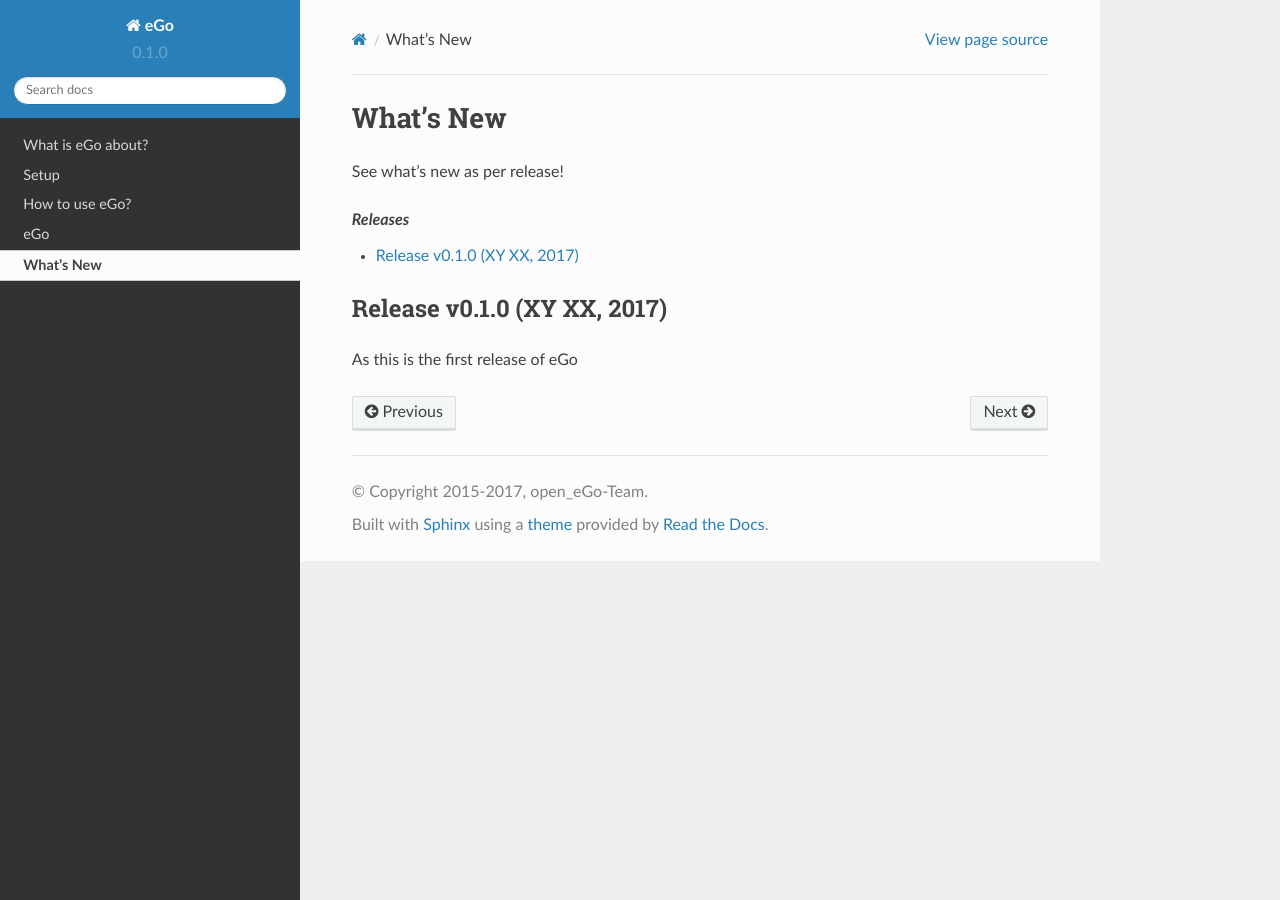
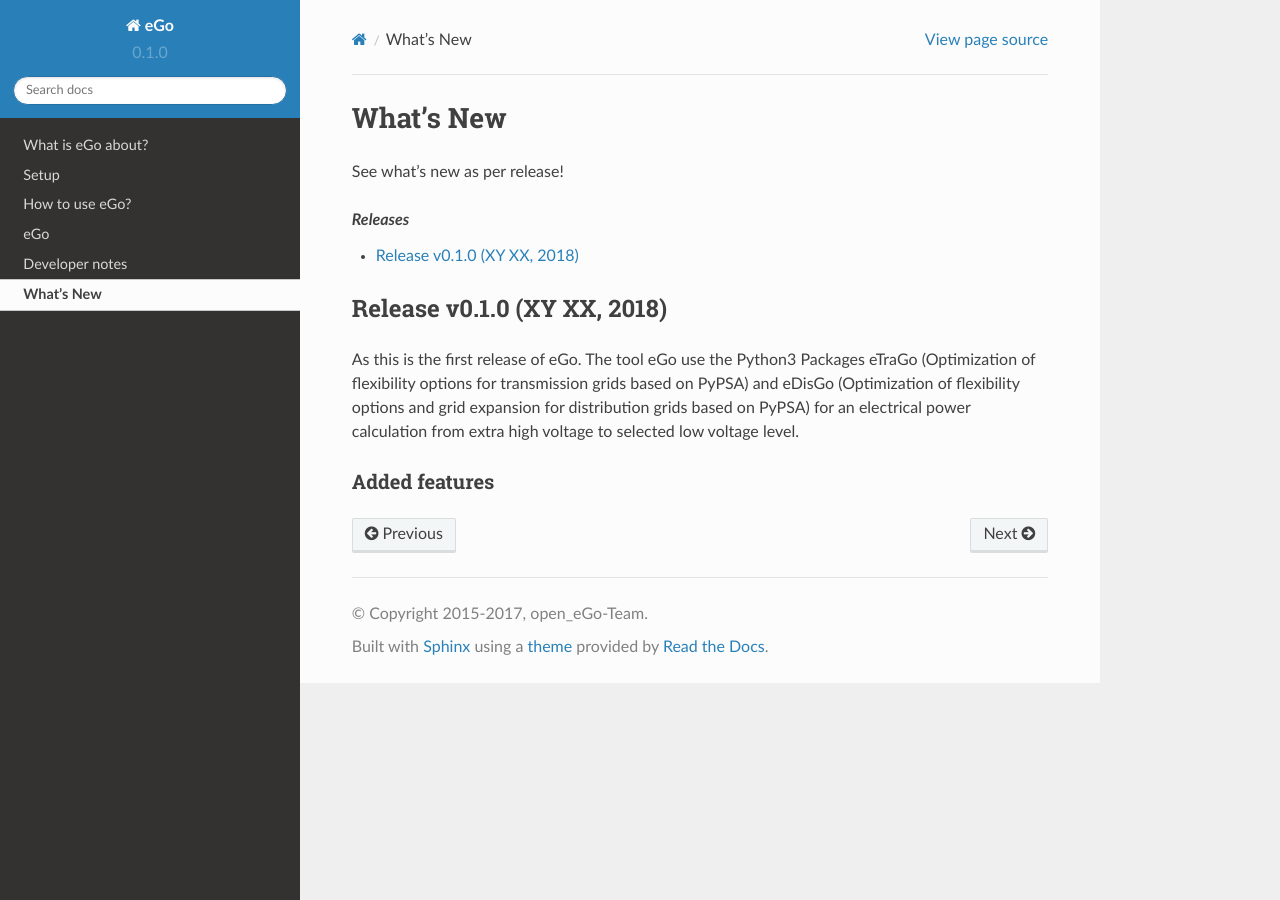
Before and after one commit to openego/eGo, a Sphinx documentation site: the page built from doc/whatsnew.rst, in a window 1280 px wide. Built offline with Sphinx 7.4.7 and the Read the Docs theme 2.0.0, drawn with Linux system fonts in a browser that asks for light colours; formulas are drawn with MathJax 3; pages that are not in the unit, such as notebooks, are missing from menus.

Commit message:
update work in progress

```diff
--- a/doc/index.rst
+++ b/doc/index.rst
@@ -21,6 +21,7 @@ Welcome to eGo's documentation!
    getting_started
    usage_details
    about
+   developer
 
    whatsnew
 
--- a/doc/whatsnew/v0-1-0.rst
+++ b/doc/whatsnew/v0-1-0.rst
@@ -1,4 +1,13 @@
-Release v0.1.0 (XY XX, 2017)
-++++++++++++++++++++++++++++++
+Release v0.1.0 (XY XX, 2018)
+++++++++++++++++++++++++++++
 
-As this is the first release of eGo
+As this is the first release of eGo. The tool eGo use the Python3 Packages eTraGo
+(Optimization of flexibility options for transmission grids based on PyPSA)
+and eDisGo (Optimization of flexibility options and grid expansion for
+distribution grids based on PyPSA) for an electrical power calculation from extra high
+voltage to selected low voltage level.
+
+
+
+Added features
+--------------
--- a/setup.py
+++ b/setup.py
@@ -16,7 +16,7 @@ setup(name='eGo',
       include_package_data=True,
       install_requires=['egoio == 0.3.0',
                         'eDisGo == 0.0.1',
-                        'pandas ==0.20.1',
+                        'pandas ==0.20.3',
                         'sqlalchemy >= 1.0.15, <= 1.2.0',
                         'geoalchemy2 >= 0.3.0, <=0.4.0',
                         'pyproj == 1.9.5.1',
@@ -25,7 +25,8 @@ setup(name='eGo',
                         'plotly==2.2.3',
                         'folium >=0.5.0',
                         'matplotlib >= 1.5.3, <=1.5.3',
-                        'scipy==0.19.0'],
+                        'scipy==0.19.0'
+                        'eTraGo >= 0.5'],
 	dependency_links=['git+https://git@github.com/openego/PyPSA.git@dev#egg=PyPSA',
 			 'git+https://git@github.com:python-visualization/folium.git@5739244acb9868d001032df288500a047b232857',
 			 'git+https://git@github.com:openego/eTraGo.git@46a9ccb3f2e0b3daee8bcb8f808f527772c32822'],
```
Also changed, not shown: doc/developer.rst (added, +46 -0 lines), doc/usage_details.rst (+8 -1 lines), 4 other files.
